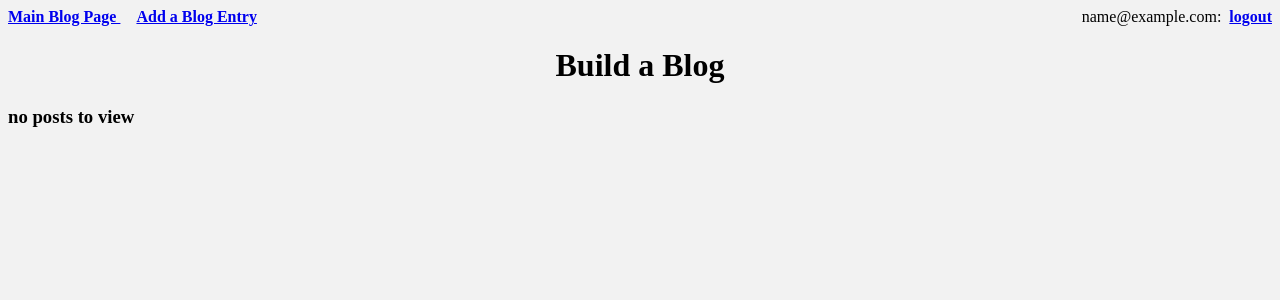
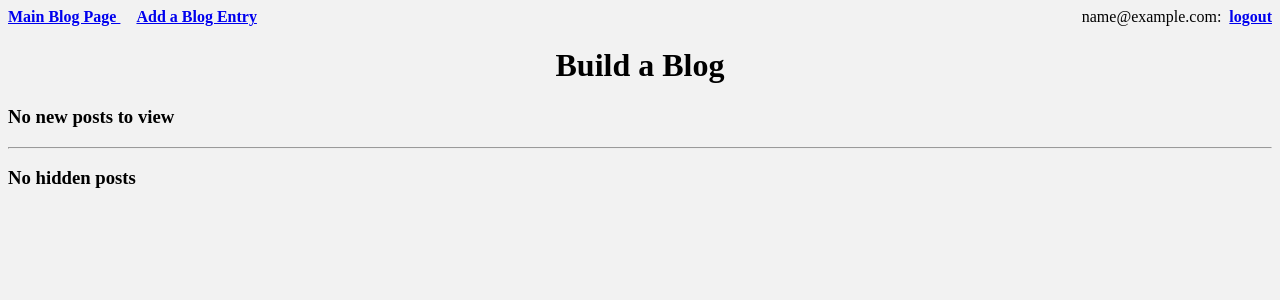
Before and after one commit to tonyt1272/Blogz, a Flask app: page / in a window 1280 px wide. Shown: the top 300 px of the page. Run offline with Flask 2, Linux system fonts and the light colour scheme; the visitor is signed in with stand-in values (Sample User, id 1); data comes from the database, SQL or seed files in the repository; data that the repository does not hold is empty.

Commit message:
Added delete post functionality with user confirmation

```diff
--- a/main.py
+++ b/main.py
@@ -29,7 +29,7 @@ class Blog(db.Model):   # Creating persistent class that represents blog posts w
 													#and its value will be the the 'user.id'
 													#associated with the owner passed to Task
 	pub_date = db.Column(db.DateTime)
-	#hidden = db.Column(db.Boolean)
+	hidden = db.Column(db.Boolean)
 
 	def __init__(self,title,body,owner):			#constructor that creates an instance
 		self.title = title  						#set the input title to the title value of the object
@@ -37,7 +37,7 @@ class Blog(db.Model):   # Creating persistent class that represents blog posts w
 		self.owner = owner							#owner is a user object for the blog post
 		pub_date = datetime.utcnow()
 		self.pub_date = pub_date
-		#self.hidden = False
+		self.hidden = False
 
 class User(db.Model):
 
@@ -79,8 +79,10 @@ def require_login():
 def index():
 	encoded_error = request.args.get("error")
 	user = User.query.filter_by(email=session['email']).first()
-	user_posts = Blog.query.filter_by(owner=user).order_by(Blog.pub_date.desc()).all()
-	return render_template('/index.html',title="Build a Blog",user_posts=user_posts)
+	user_posts = Blog.query.filter_by(owner=user, hidden=False).order_by(Blog.pub_date.desc()).all()
+	hidden_user_posts = Blog.query.filter_by(owner=user, hidden=True).order_by(Blog.pub_date.desc()).all()
+	return render_template('/index.html',title="Build a Blog",user_posts=user_posts,
+		hidden_user_posts=hidden_user_posts)
 ##----------
 
 ##Register new users
@@ -109,7 +111,7 @@ def register():
 		db.session.add(user)
 		db.session.commit()
 		session['email'] = user.email
-		flash("Logged in")
+		#flash("Logged in")
 		return redirect("/")
 	else:
 		return render_template('register.html', title="Build a Blog Registration")
@@ -158,9 +160,9 @@ def display_entry():
 	post = Blog.query.filter_by(owner_id=owner_id, pub_date=pub_date).first()
 	title = post.title
 	post_body = post.body
-	return render_template("display_entry.html",title=title, post_body=post_body)
-
-
+	post_id = post.id
+	post_hidden = post.hidden
+	return render_template("display_entry.html",title=title, post_body=post_body, post_id=post_id, post_hidden=post_hidden)
 ##--------------
 
 ##Existing user login
@@ -184,7 +186,53 @@ def login():
 			flash('User password incorrect or user does not exist', 'error')
 
 	return render_template('login.html', title="Build a Blog Log in")
-##----------
+##-----------
+
+##Hide post
+@app.route('/hide', methods= ['POST'])
+def hide():
+	post_id = request.form['post_id']
+	hide_post = Blog.query.get(post_id)
+	hide_post.hidden = True
+	db.session.add(hide_post)
+	db.session.commit()
+	return redirect('/')
+##-----------
+
+##unHide post
+@app.route('/unhide', methods= ['POST'])
+def unhide():
+	post_id = request.form['post_id']
+	unhide_post = Blog.query.get(post_id)
+	unhide_post.hidden = False
+	db.session.add(unhide_post)
+	db.session.commit()
+	return redirect('/')
+##-----------
+
+##Delete post
+@app.route('/delete', methods= ['POST'])
+def delete():
+
+	if 'be_sure' not in request.form:  #verifying users intent to delete
+		flash('Are you sure?  If you are click delete again.','error')
+		flash("If you have changed your mind just go back to the Main Blog Page.",'error')
+		be_sure = True
+		post_id = request.form['post_id']
+		post = Blog.query.get(post_id)
+		title = post.title
+		post_body = post.body
+		post_id = post.id
+		post_hidden = post.hidden
+		return render_template("display_entry.html",title=title,
+			post_body=post_body, post_id=post_id, post_hidden=post_hidden, be_sure = be_sure)
+
+	post_id = request.form['post_id']
+	delete_post = Blog.query.get(post_id)
+	db.session.delete(delete_post)
+	db.session.commit()
+	return redirect('/')
+##------------
 
 ##log out
 @app.route('/logout')
--- a/static/style.css
+++ b/static/style.css
@@ -3,7 +3,17 @@
 		font-style: italic;
 	}
 
+.caution {
+		color: blue;
+		font-style: italic;
+	}
+
+
 	#title_time {
+		display: inline-block;
+	}
+
+	#delete {
 		display: inline-block;
 	}
 	.post {
--- a/templates/index.html
+++ b/templates/index.html
@@ -3,15 +3,26 @@
   {%if user_posts%}
   <h3 class="direction">click post to view</h3>
   {%else%}
-  <h3 class="direction">no posts to view</h3>
+  <h3 class="direction">No new posts to view</h3>
   {%endif%}
   {% for post in user_posts %}
-  <div ><h2 id="title_time"><a href="/display_entry?date_time={{post.pub_date}}">
+  <div ><h2 id="title_time"><a href="/display_entry?date_time={{post.pub_date}}?hidden=0">
   {{post.title}}</a> </h2>&nbsp&nbsp posted at:&nbsp{{post.pub_date}}</div>
   <p>{{post.body[0:70]}}...</p>
   <hr>
   {% endfor %}
-
+  <hr>
+  {% if hidden_user_posts %}
+  <h3>Hidden posts</h3>
+  {% for post in hidden_user_posts %}
+  <div ><h2 id="title_time"><a href="/display_entry?date_time={{post.pub_date}}?hidden=1">
+  {{post.title}}</a> </h2>&nbsp&nbsp posted at:&nbsp{{post.pub_date}}</div>
+  <p>{{post.body[0:70]}}...</p>
+  <hr>
+  {% endfor %}
+  {% else %}
+  <h3>No hidden posts</h3>
+  {% endif %}
 
 
 
```
Also changed, not shown: templates/display_entry.html (+28 -1 lines).
